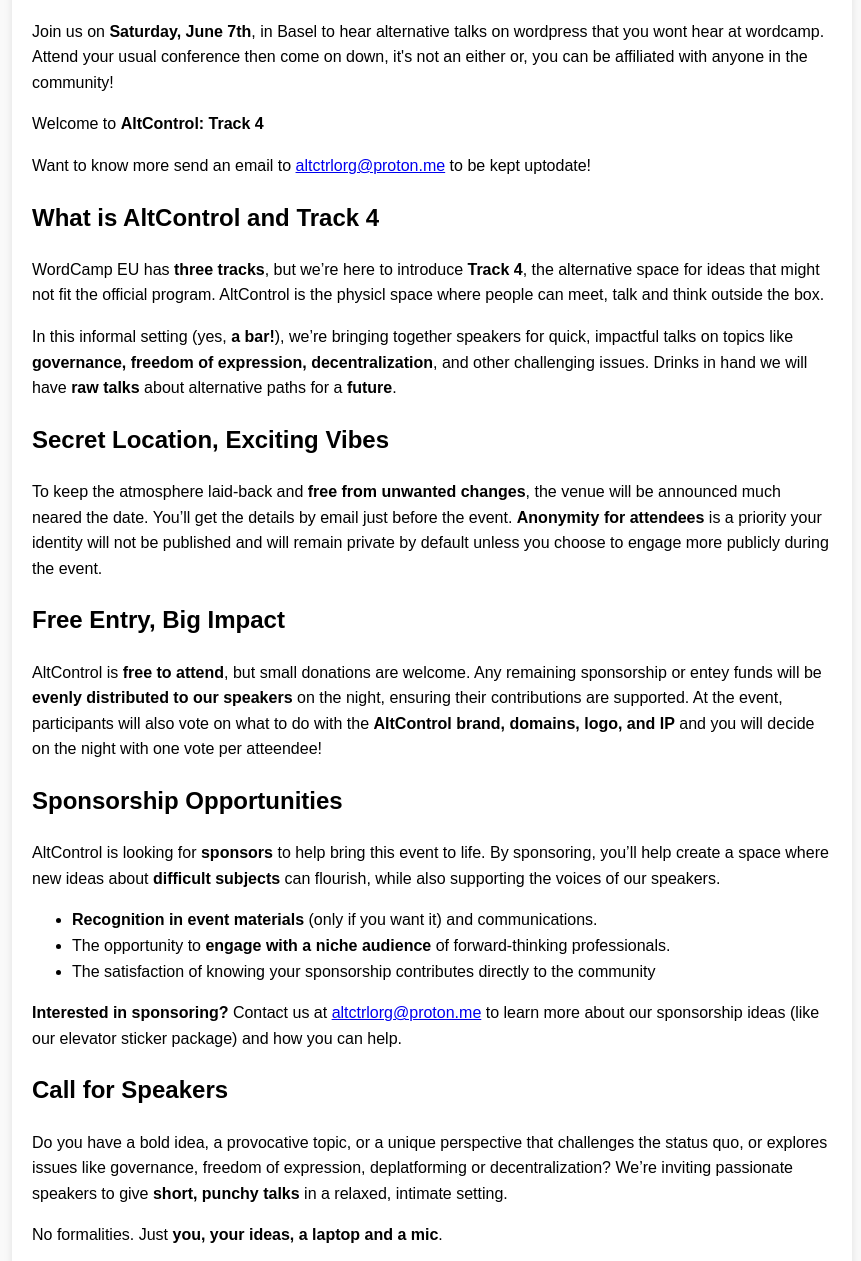
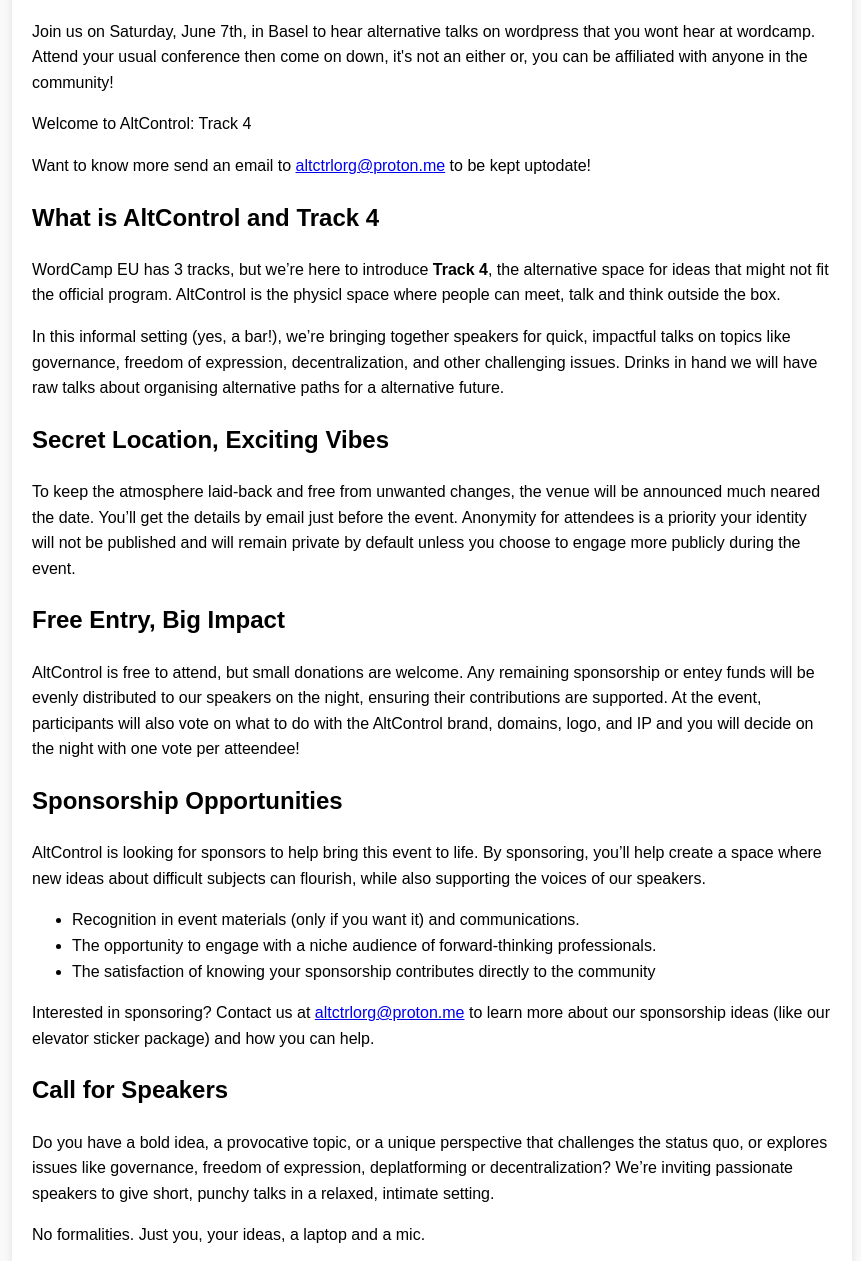
Before and after one commit to Altctrlorg/www, a plain HTML site: page index.html in a window 1280 px wide. Shown: the part 188-1449 px from the top of the page, without its empty margins (208-1069 px from the left). Drawn offline with Linux system fonts and the light colour scheme.

Commit message:
Update index.html
removed the annoying bold

```diff
--- a/index.html
+++ b/index.html
@@ -10,47 +10,47 @@
     <div style="max-width: 800px; margin: 0 auto; background-color: #fff; padding: 20px; border-radius: 8px; box-shadow: 0 4px 8px rgba(0, 0, 0, 0.1);">
         <h1 style="text-align: center;">AltControl: Track 4 </h1>
             <h1 style="text-align: center;">The W7S W6P EU Sideloaded Conference</h1>
-        <p>Join us on <strong>Saturday, June 7th</strong>, in Basel to hear alternative talks on wordpress that you wont hear at wordcamp. Attend your usual conference then come on down, it's not an either or, you can be affiliated with anyone in the community!</p> <p>Welcome to <strong>AltControl: Track 4</strong></p> Want to know more send an email to <a href="mailto:altctrlorg@proton.me">altctrlorg@proton.me</a> to be kept uptodate!
+        <p>Join us on Saturday, June 7th, in Basel to hear alternative talks on wordpress that you wont hear at wordcamp. Attend your usual conference then come on down, it's not an either or, you can be affiliated with anyone in the community!</p> <p>Welcome to AltControl: Track 4</p> Want to know more send an email to <a href="mailto:altctrlorg@proton.me">altctrlorg@proton.me</a> to be kept uptodate!
 
         <h2>What is AltControl and Track 4</h2>
-        <p>WordCamp EU has <strong>three tracks</strong>, but we’re here to introduce <strong>Track 4</strong>, the alternative space for ideas that might not fit the official program. AltControl is the physicl space where people can meet, talk and think outside the box.</p>
-        <p>In this informal setting (yes, <strong>a bar!</strong>), we’re bringing together speakers for quick, impactful talks on topics like <strong>governance, freedom of expression, decentralization</strong>, and other challenging issues. Drinks in hand we will have <strong>raw talks </strong> about alternative paths for a <strong>future</strong>.</p>
+        <p>WordCamp EU has 3 tracks, but we’re here to introduce <strong>Track 4</strong>, the alternative space for ideas that might not fit the official program. AltControl is the physicl space where people can meet, talk and think outside the box.</p>
+        <p>In this informal setting (yes, a bar!), we’re bringing together speakers for quick, impactful talks on topics like governance, freedom of expression, decentralization, and other challenging issues. Drinks in hand we will have raw talks about organising alternative paths for a alternative future.</p>
 
         <h2>Secret Location, Exciting Vibes</h2>
-        <p>To keep the atmosphere laid-back and <strong>free from unwanted changes</strong>, the venue will be announced much neared the date. You’ll get the details by email just before the event. <strong>Anonymity for attendees</strong> is a priority your identity will not be published and will remain private by default unless you choose to engage more publicly during the event.</p>
+        <p>To keep the atmosphere laid-back and free from unwanted changes, the venue will be announced much neared the date. You’ll get the details by email just before the event. Anonymity for attendees is a priority your identity will not be published and will remain private by default unless you choose to engage more publicly during the event.</p>
 
         <h2>Free Entry, Big Impact</h2>
-        <p>AltControl is <strong>free to attend</strong>, but small donations are welcome. Any remaining sponsorship or entey funds will be <strong>evenly distributed to our speakers</strong> on the night, ensuring their contributions are supported. At the event, participants will also vote on what to do with the <strong>AltControl brand, domains, logo, and IP</strong> and you will decide on the night with one vote per atteendee!</p>
+        <p>AltControl is free to attend, but small donations are welcome. Any remaining sponsorship or entey funds will be evenly distributed to our speakers on the night, ensuring their contributions are supported. At the event, participants will also vote on what to do with the AltControl brand, domains, logo, and IP and you will decide on the night with one vote per atteendee!</p>
 
         <h2>Sponsorship Opportunities</h2>
-        <p>AltControl is looking for <strong>sponsors</strong> to help bring this event to life. By sponsoring, you’ll help create a space where new ideas about <strong>difficult subjects</strong> can flourish, while also supporting the voices of our speakers.</p>
+        <p>AltControl is looking for sponsors to help bring this event to life. By sponsoring, you’ll help create a space where new ideas about difficult subjects can flourish, while also supporting the voices of our speakers.</p>
         <ul>
-            <li><strong>Recognition in event materials</strong> (only if you want it) and communications.</li>
-            <li>The opportunity to <strong>engage with a niche audience</strong> of forward-thinking professionals.</li>
+            <li>Recognition in event materials (only if you want it) and communications.</li>
+            <li>The opportunity to engage with a niche audience of forward-thinking professionals.</li>
             <li>The satisfaction of knowing your sponsorship contributes directly to the community</li>
         </ul>
-        <p><strong>Interested in sponsoring?</strong> Contact us at <a href="mailto:altctrlorg@proton.me">altctrlorg@proton.me</a> to learn more about our sponsorship ideas (like our elevator sticker package) and how you can help.</p>
+        <p>Interested in sponsoring? Contact us at <a href="mailto:altctrlorg@proton.me">altctrlorg@proton.me</a> to learn more about our sponsorship ideas (like our elevator sticker package) and how you can help.</p>
 
         <h2>Call for Speakers</h2>
-        <p>Do you have a bold idea, a provocative topic, or a unique perspective that challenges the status quo, or explores issues like governance, freedom of expression, deplatforming or decentralization? We’re inviting passionate speakers to give <strong>short, punchy talks</strong> in a relaxed, intimate setting.</p>
-        <p>No formalities. Just <strong>you, your ideas, a laptop and a mic</strong>.</p>
+        <p>Do you have a bold idea, a provocative topic, or a unique perspective that challenges the status quo, or explores issues like governance, freedom of expression, deplatforming or decentralization? We’re inviting passionate speakers to give short, punchy talks in a relaxed, intimate setting.</p>
+        <p>No formalities. Just you, your ideas, a laptop and a mic.</p>
         <p>If you’re interested in speaking at AltControl: Track 4, submit your talk proposal to <a href="mailto:altctrlorg@proton.me">altctrlorg@proton.me</a>. We welcome talks that challenge the status quo and spark conversations that may not happen in the traditional tracks.</p>
 
         <h2>Volunteers Wanted</h2>
-        <p>Want to be part of the team that makes AltControl happen? We’re looking for <strong>volunteers</strong> to help with logistics, attendee check-ins, event setup, and more.</p>
+        <p>Want to be part of the team that makes AltControl happen? We’re looking for volunteers to help with logistics, attendee check-ins, event setup, and more.</p>
         <p>By volunteering, you’ll get a behind-the-scenes look at the event, meet amazing people, and play a vital role in creating an unforgettable experience.</p>
         <p>If you’re interested in volunteering contact us at <a href="mailto:altctrlorg@proton.me">altctrlorg@proton.me</a> and let us know how you want to get involved.</p>
 
         <h2>Why You Should Be There</h2>
         <ul>
-            <li><strong>Hear the ideas</strong> that push the boundaries of the community.</li>
+            <li>Hear the ideas that push the boundaries of the community.</li>
             <li>Connect with a community of forward-thinking peers in a relaxed, casual setting.</li>
             <li>Help decide the future of altctrl, eveyone will have a say and a vote.</li>
-            <li><strong>Remain anonymous if you wish</strong>, we will even have free disguises, unless you choose to engage more publicly during the event.</li>
+            <li>Remain anonymous if you wish, we will even have free disguises, unless you choose to engage more publicly during the event.</li>
         </ul>
 
         <h2>Get Your Invitation</h2>
-        <p>Spaces are limited for this event Sign up below to get on the list for ticket information and venue details. Be part of <strong>Track 4</strong> the track that they won’t but need to have.</p>
+        <p>Spaces are limited for this event Sign up below to get on the list for ticket information and venue details. Be part of Track 4 the track that they won’t but need to have.</p>
 
 
     </div>
```
